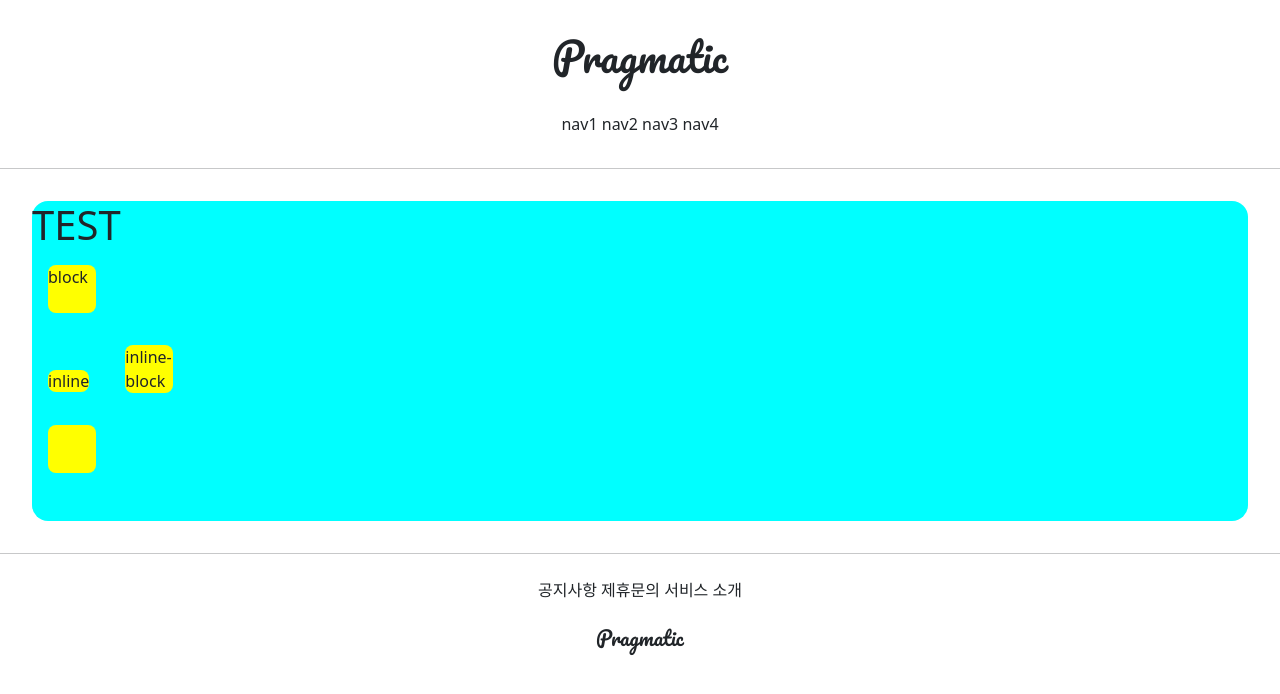
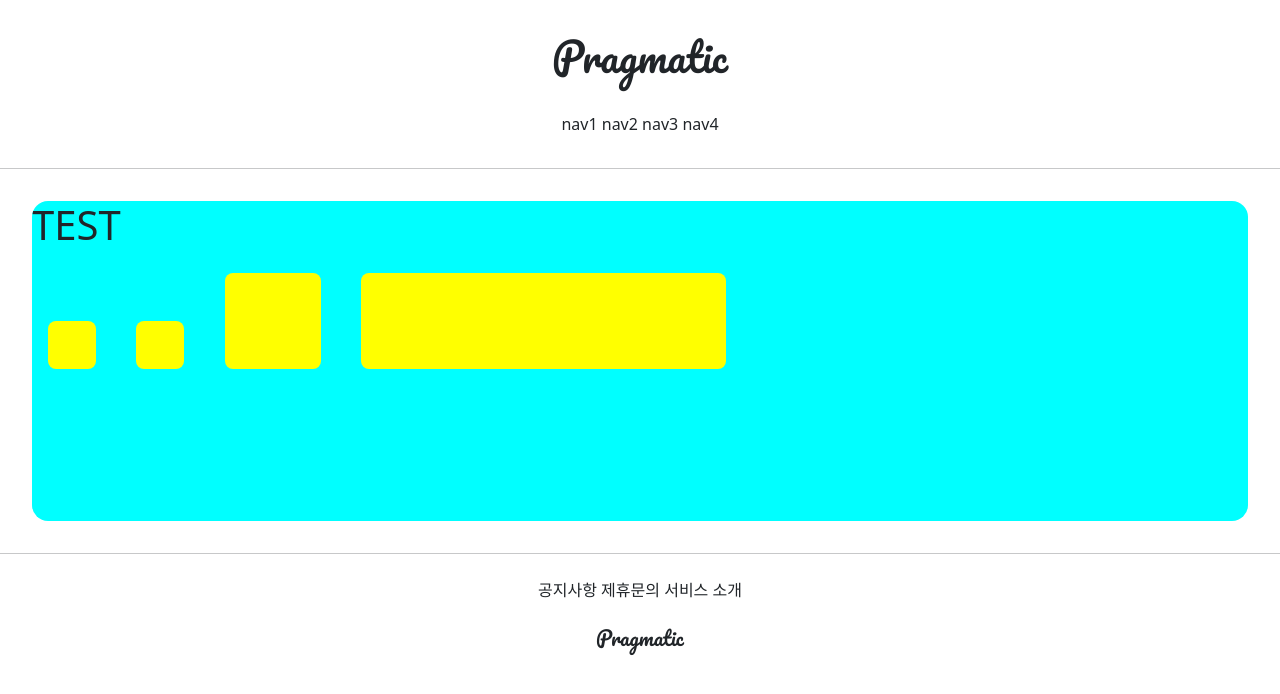
Before and after one commit to success899/gis_4ban_1, a Django app: page /accounts/hello_world/ in a window 1280 px wide. Shown: the top 694 px of the page. Run offline with Django 3.2, Linux system fonts and the light colour scheme; parts of the project's set-up code (start-up, migrations or seed data) failed here and were passed over.

Commit message:
210707 classs commit 3

```diff
--- a/accountapp/templates/accountapp/hello_world.html
+++ b/accountapp/templates/accountapp/hello_world.html
@@ -9,18 +9,17 @@
             width: 48px;
             height: 48px;
             border-radius: .5rem;
+            display: inline-block;
         }
     </style>
 
-    <div style="height: 20rem; background-color: aqua; margin: 2rem; border-radius: 1rem;">
+    <div style="height: 20rem; background-color: aqua; margin: 2rem; border-radius: 1rem;font-size:2rem; overflow: scroll;">
         <h1>TEST</h1>
 
-
-    <div class ="testing" style="display: block">block</div>
-    <div class ="testing" style="display: inline">inline</div>
-    <div class ="testing" style="display: none">none</div>
-    <div class ="testing" style="display: inline-block">inline-block</div>
-    <div class ="testing"></div>
+    <div class ="testing" style="height: 48px;width: 48px;"></div>
+    <div class ="testing" style="height: 3rem;width: 3rem;"></div>
+    <div class ="testing" style="height: 3em;width: 3em;"></div>
+    <div class ="testing" style="height: 30%;width: 30%;"></div>
 
     </div>
 
```
